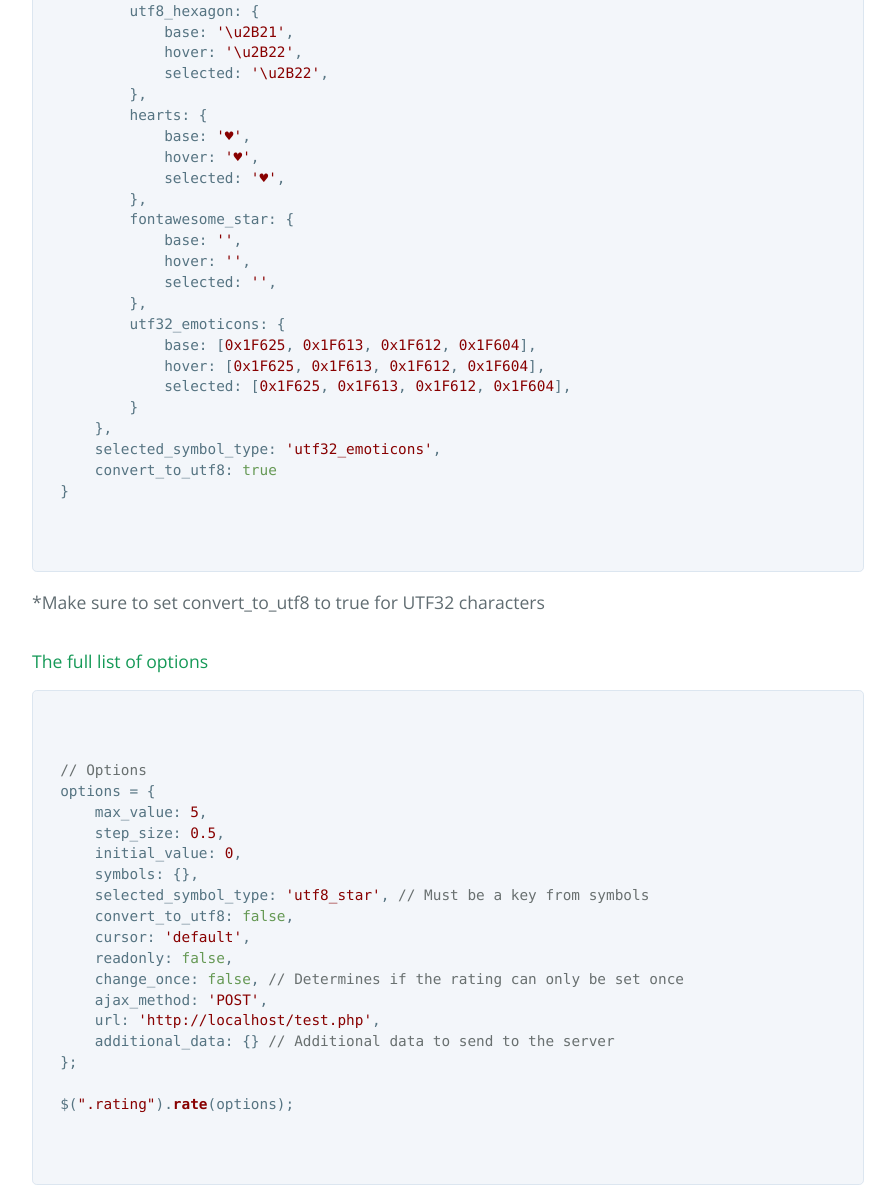
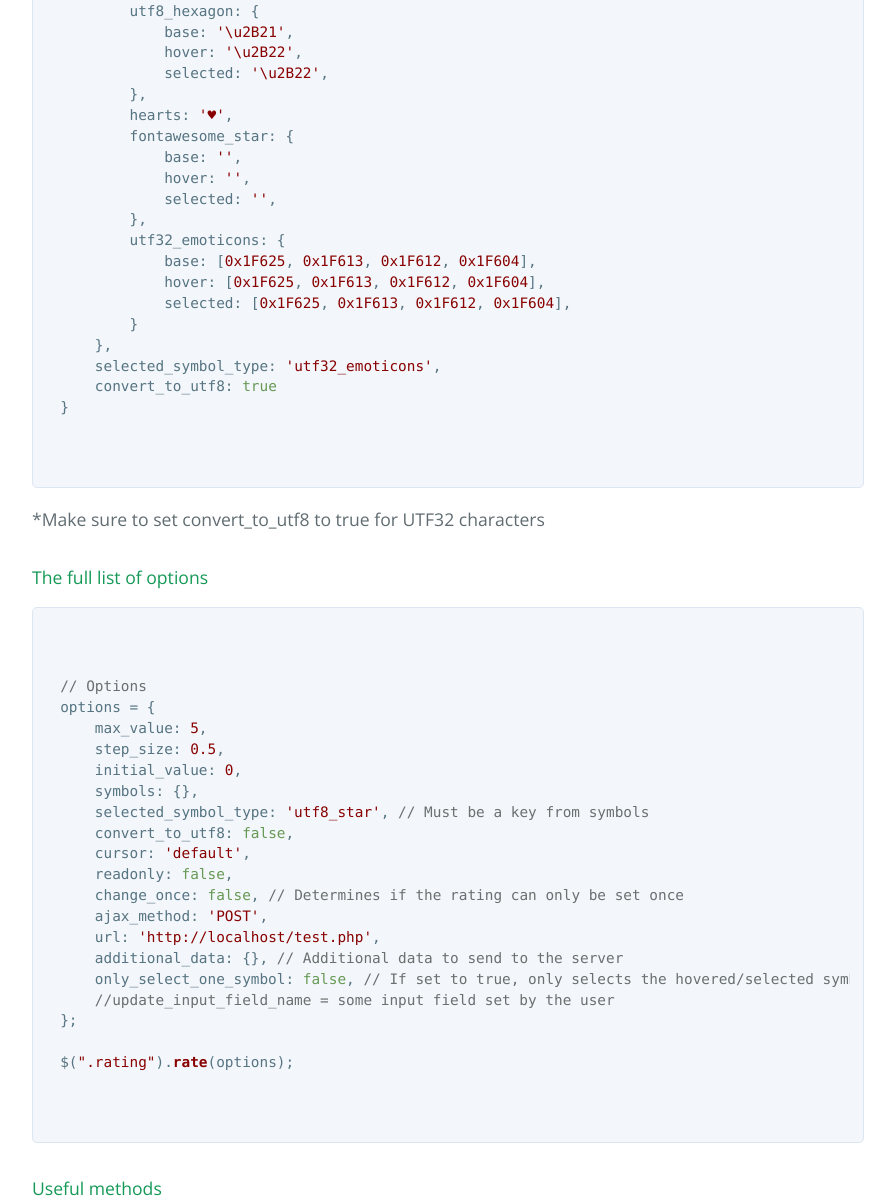
Before and after one commit to auxiliary/rater, a plain HTML site: page index.html in a window 1280 px wide. Shown: the part 1418-2622 px from the top of the page, without its empty margins (192-1087 px from the left). Drawn offline with nearby package versions, Linux system fonts and the light colour scheme.

Commit message:
Added the new options

```diff
--- a/index.html
+++ b/index.html
@@ -103,11 +103,7 @@ options = {
             hover: '\u2B22',
             selected: '\u2B22',
         },
-        hearts: {
-            base: '&hearts;',
-            hover: '&hearts;',
-            selected: '&hearts;',
-        },
+        hearts: '&hearts;',
         fontawesome_star: {
             base: '<i class="fa fa-star-o"></i>',
             hover: '<i class="fa fa-star"></i>',
@@ -143,7 +139,9 @@ options = {
     change_once: false, // Determines if the rating can only be set once
     ajax_method: 'POST',
     url: 'http://localhost/test.php',
-    additional_data: {} // Additional data to send to the server
+    additional_data: {}, // Additional data to send to the server
+    only_select_one_symbol: false, // If set to true, only selects the hovered/selected symbol and nothing prior to it
+    //update_input_field_name = some input field set by the user
 };
 
 $(".rating").rate(options);
@@ -206,6 +204,8 @@ $(".rating").remove(); //This will remove the elements from the DOM
 <h4>Examples</h4>
 <div id="rate2"></div>
 
+<p>There are many examples in the "index.html" file in the repository</p>
+
 
       <footer class="site-footer">
         <span class="site-footer-owner"><a href="https://github.com/auxiliary/rater">Rater.js</a> is maintained by <a href="https://github.com/auxiliary">auxiliary</a>.</span>
```
